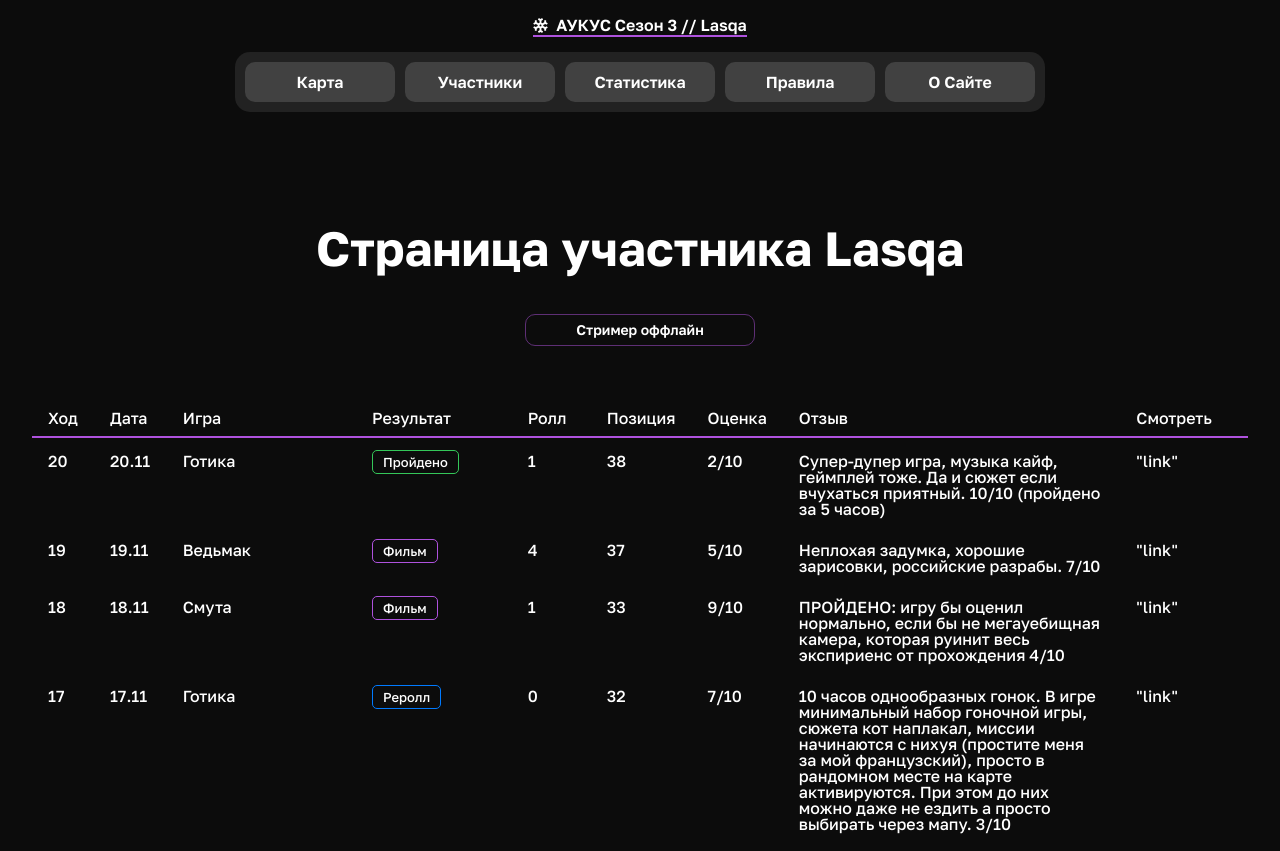
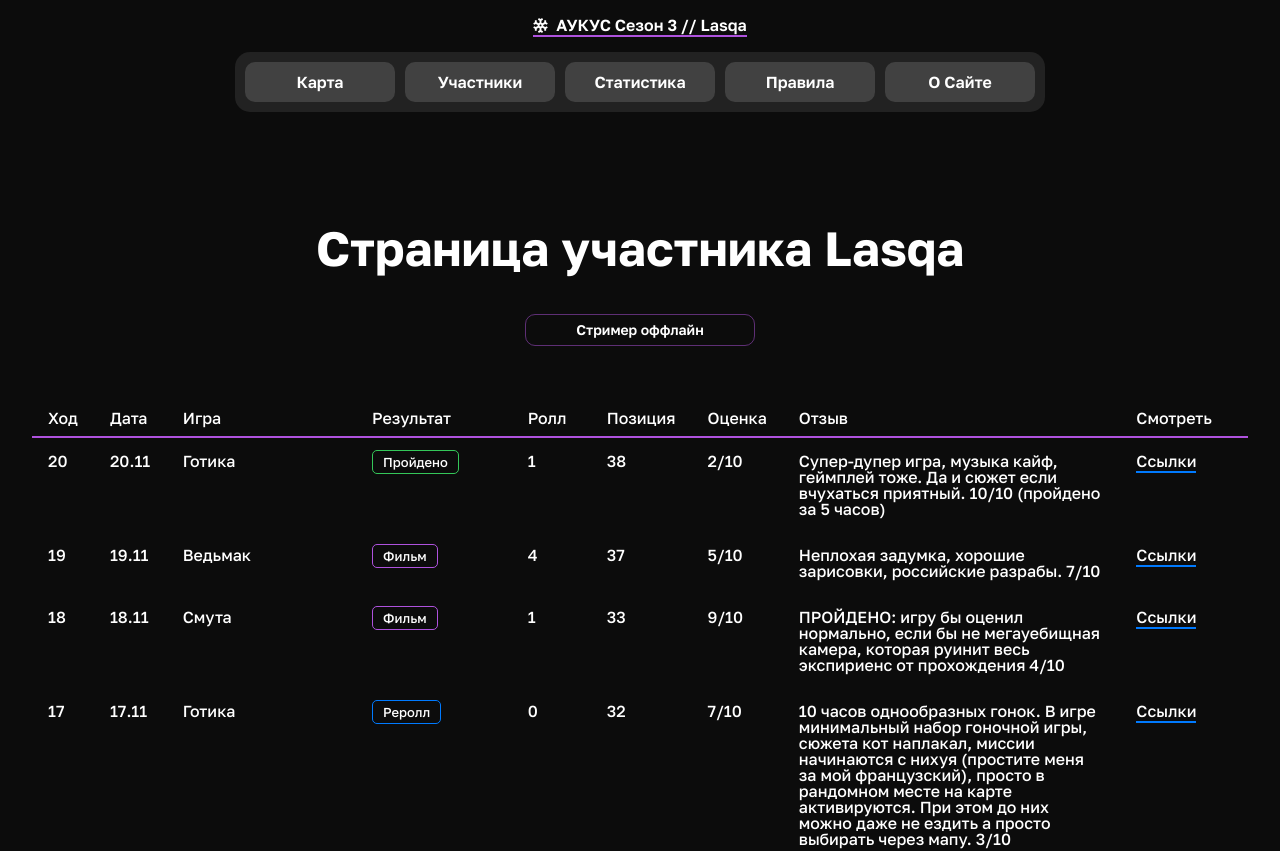
Before and after one commit to i7d3v3l0p3r/aukus-frontend, a React (Create React App) app: page /players/lasqa in a window 1280 px wide. Shown: the top 851 px of the page. Built offline with nearby package versions, Linux system fonts and the light colour scheme.

Commit message:
Update styles

```diff
--- a/src/App.css
+++ b/src/App.css
@@ -71,7 +71,7 @@ th.MuiTableCell-head {
 
 td.MuiTableCell-root {
   padding-top: 0;
-  padding-bottom: 25px;
+  padding-bottom: 30px;
   line-height: 1;
   font-size: 16px;
   font-weight: 500;
--- a/src/components/LinkSpan.tsx
+++ b/src/components/LinkSpan.tsx
@@ -4,6 +4,7 @@ const LinkSpan = styled('span')(({ color }) => ({
   borderBottom: `2px solid ${color}`,
   ':hover': {
     color: color,
+    cursor: 'pointer',
   },
 }))
 
--- a/src/pages/map/components/TurnModal.tsx
+++ b/src/pages/map/components/TurnModal.tsx
@@ -172,7 +172,7 @@ export default function TurnModal({ open, onClose, onConfirm, player }: Props) {
   if (moveType === 'reroll') {
     buttonText = 'Рерольнуть игру'
   } else if (dice) {
-    buttonText = `Перейти к броску ${dice}`
+    buttonText = `Перейти к броску — ${dice}`
   }
 
   if (readyToWin) {
--- a/src/pages/player/PlayerPage.tsx
+++ b/src/pages/player/PlayerPage.tsx
@@ -13,7 +13,7 @@ import LinkSpan from 'components/LinkSpan'
 import { useState } from 'react'
 import { Link, useParams } from 'react-router-dom'
 import { fetchPlayerMoves, fetchPlayers } from 'utils/api'
-import { getPlayerColor } from 'utils/types'
+import { Color, getPlayerColor } from 'utils/types'
 import MoveTypeItem from './components/MoveTypeItem'
 import PreviousGamesTable from './components/PeviousGamesTable'
 import StreamLink from './components/StreamLink'
@@ -156,7 +156,9 @@ export default function PlayerPage(props: Props) {
                   <TableCell>{move.cell_to}</TableCell>
                   <TableCell>{move.item_rating}/10</TableCell>
                   <TableCell>{move.item_review}</TableCell>
-                  <TableCell>"link"</TableCell>
+                  <TableCell>
+                    <LinkSpan color={Color.blue}>Ссылки</LinkSpan>
+                  </TableCell>
                 </TableRow>
               )
             })}
--- a/src/pages/rules/RulesPage.tsx
+++ b/src/pages/rules/RulesPage.tsx
@@ -23,7 +23,7 @@ export default function RulesPage() {
               <LinkSpan color={Color.orange}>Для донатеров</LinkSpan>
             </Link>
           </Box>
-          <Typography fontSize={'48px'} fontWeight={700}>
+          <Typography fontSize={'48px'} fontWeight={700} lineHeight={1.2}>
             Правила проведения описывают все аспекты Аукуса
           </Typography>
 
--- a/src/pages/rules/components/DonaterRules.tsx
+++ b/src/pages/rules/components/DonaterRules.tsx
@@ -85,7 +85,7 @@ export default function DonaterRules() {
   return (
     <Box>
       {donaterRules.map((rule, index) => (
-        <Box marginTop={'30px'}>
+        <Box marginTop={'25px'}>
           <Box>
             <Accordion
               sx={{
@@ -117,7 +117,7 @@ export default function DonaterRules() {
                   paddingTop: 0,
                 }}
               >
-                <Typography fontWeight={500} fontSize={'16px'}>
+                <Typography fontWeight={400} fontSize={'16px'}>
                   {rule.content.map((content, index) => (
                     <Box marginLeft={2} marginBottom={2}>
                       {content.title}
--- a/src/pages/rules/components/PlayerRules.tsx
+++ b/src/pages/rules/components/PlayerRules.tsx
@@ -198,7 +198,7 @@ export default function PlayerRules() {
   return (
     <Box>
       {playerRules.map((rule, index) => (
-        <Box marginTop={'30px'}>
+        <Box marginTop={'25px'}>
           <Box>
             <Accordion
               sx={{
@@ -230,7 +230,7 @@ export default function PlayerRules() {
                   paddingTop: 0,
                 }}
               >
-                <Typography fontWeight={500} fontSize={'16px'}>
+                <Typography fontWeight={400} fontSize={'16px'}>
                   {rule.content.map((content, index) => (
                     <Box marginLeft={2} marginBottom={2}>
                       {content.title}
```
